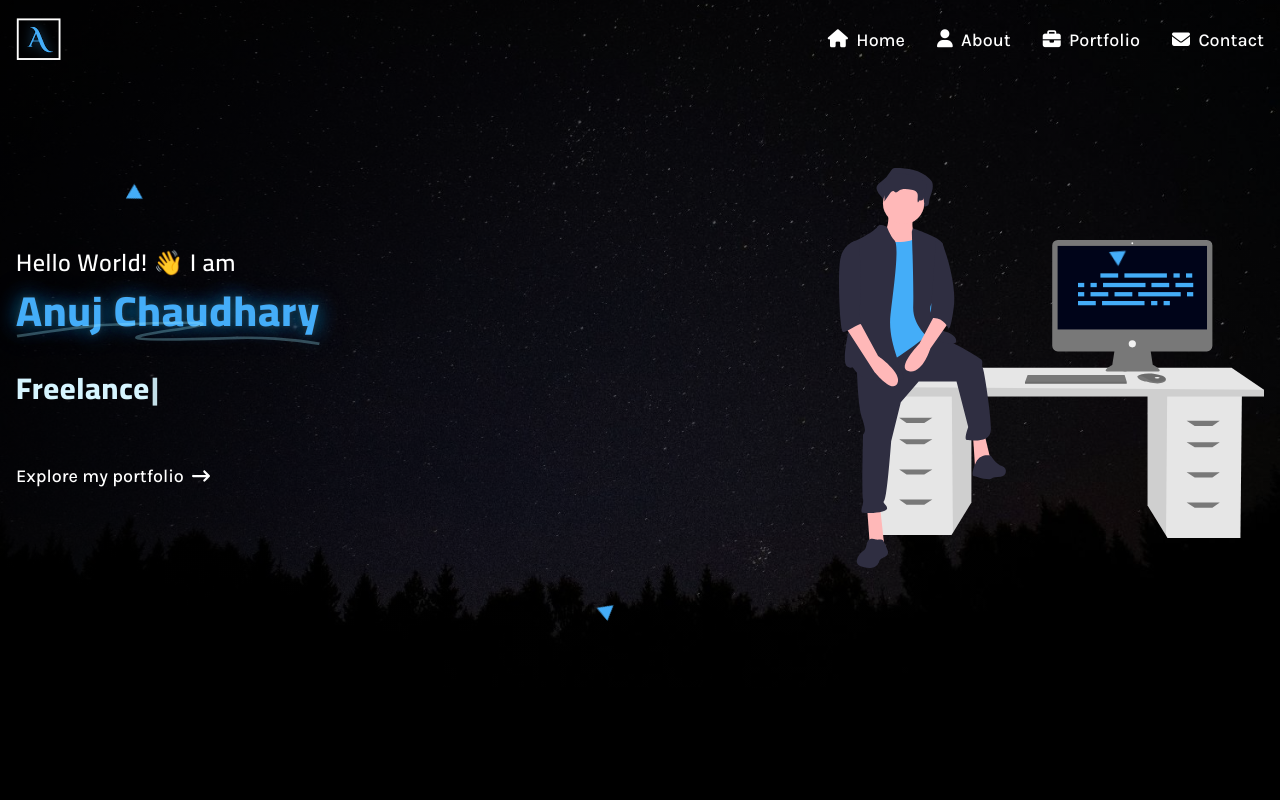
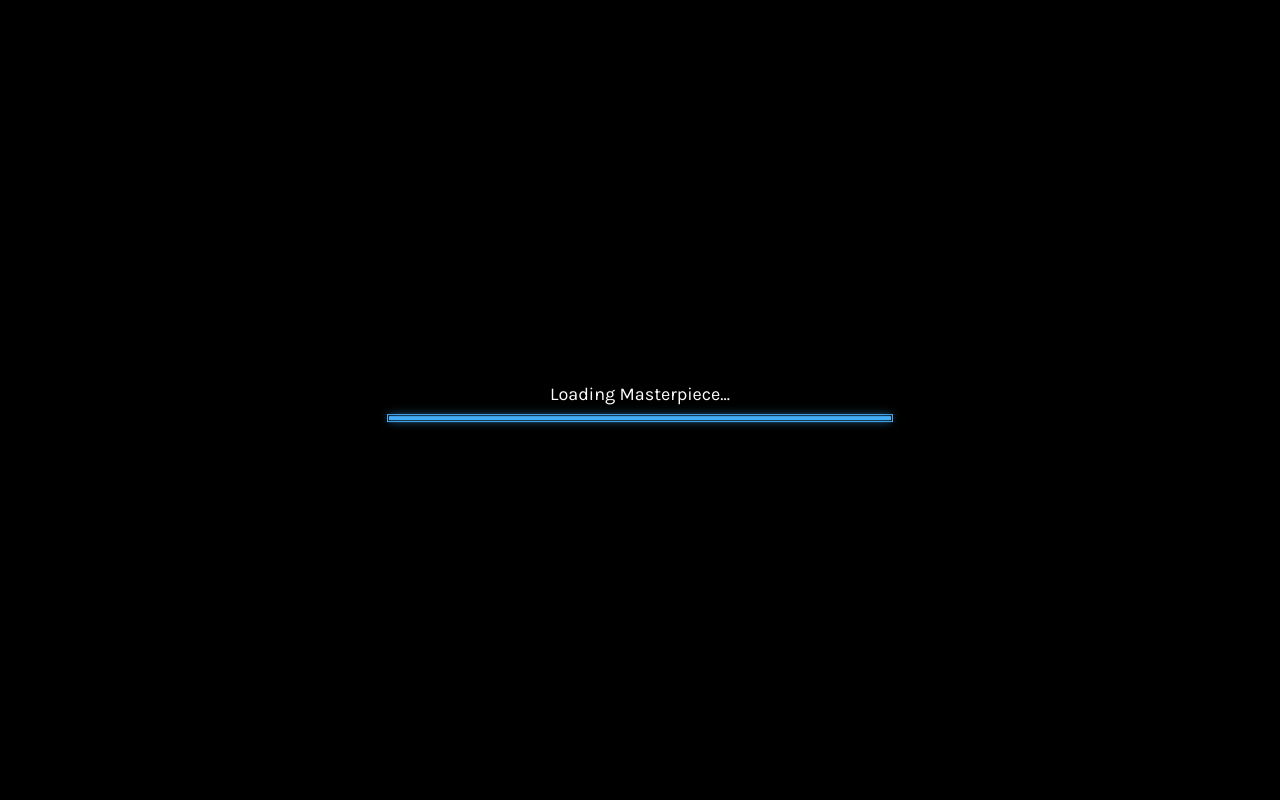
Before and after one commit to Anuj579/my-portfolio, a React (Vite) app: page / in a window 1280 px wide. Shown: the top 800 px of the page. Built offline with nearby package versions, Linux system fonts and the light colour scheme.

Commit message:
loader code updated

```diff
--- a/src/App.jsx
+++ b/src/App.jsx
@@ -21,13 +21,23 @@ export default function App() {
   useScrollToTop();
 
   useEffect(() => {
-    const timeout = setTimeout(() => {
-      setIsLoading(false)
-    }, 1500);
-    return () => clearTimeout(timeout)
-  }, [])
+    let contentLoaded = false;
+    let timer;
 
+    const handleLoad = () => {
+      contentLoaded = true;
+      timer = setTimeout(() => {
+        setIsLoading(false);
+      }, 1500);
+    };
 
+    window.addEventListener('load', handleLoad);
+
+    return () => {
+      window.removeEventListener('load', handleLoad);
+      clearTimeout(timer);
+    };
+  }, []);
 
   return (
     <>
```
